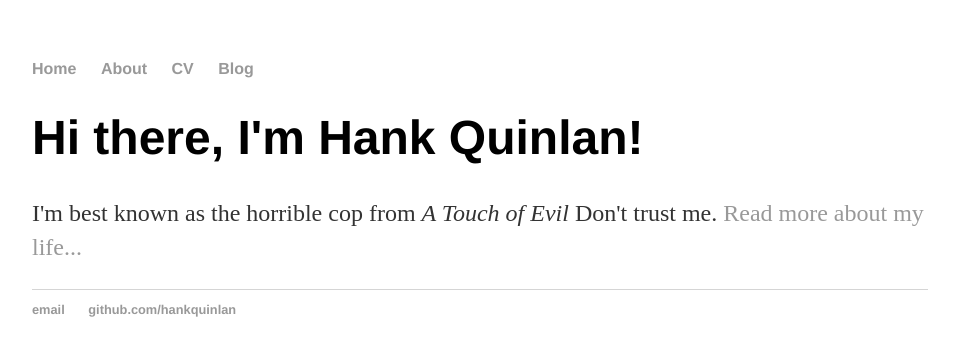
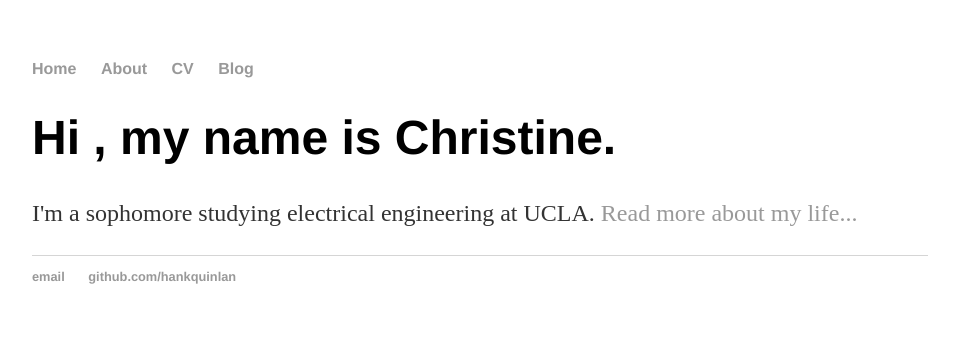
Before and after one commit to christine222/christine.github.io, a plain HTML site: page index.html in a window 1280 px wide. Shown: the whole page, without its empty margins (160-1119 px from the left). Drawn offline with Linux system fonts and the light colour scheme.

Commit message:
Update index.html

```diff
--- a/index.html
+++ b/index.html
@@ -15,8 +15,8 @@
 		</nav>
 		<div class="container">
     		<div class="blurb">
-        		<h1>Hi there, I'm Hank Quinlan!</h1>
-				<p>I'm best known as the horrible cop from <em>A Touch of Evil</em> Don't trust me. <a href="/about">Read more about my life...</a></p>
+        		<h1>Hi , my name is Christine.</h1>
+				<p>I'm a sophomore studying electrical engineering at UCLA. <a href="/about">Read more about my life...</a></p>
     		</div><!-- /.blurb -->
 		</div><!-- /.container -->
 		<footer>
```
